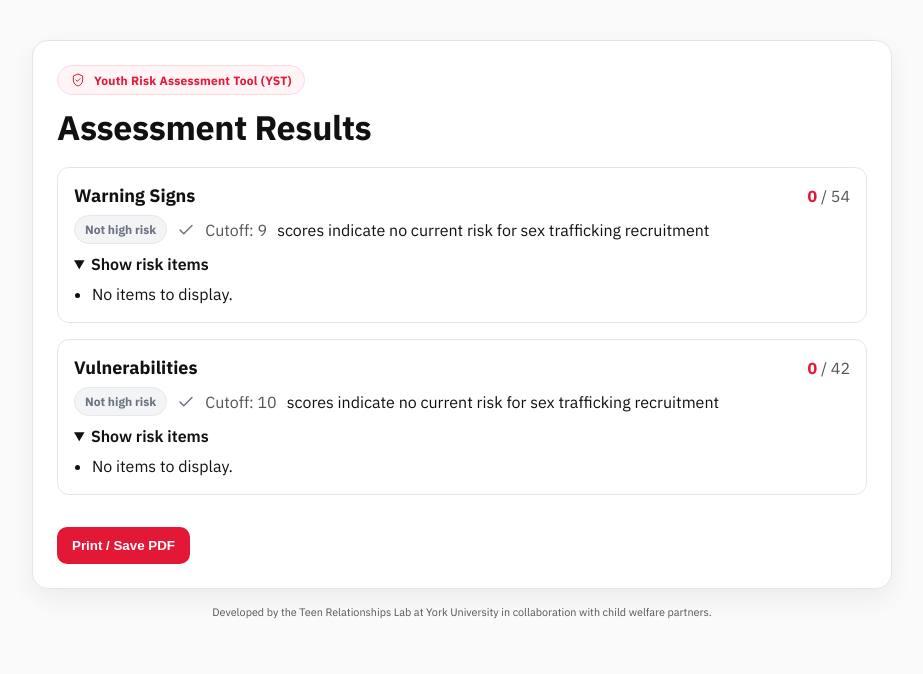
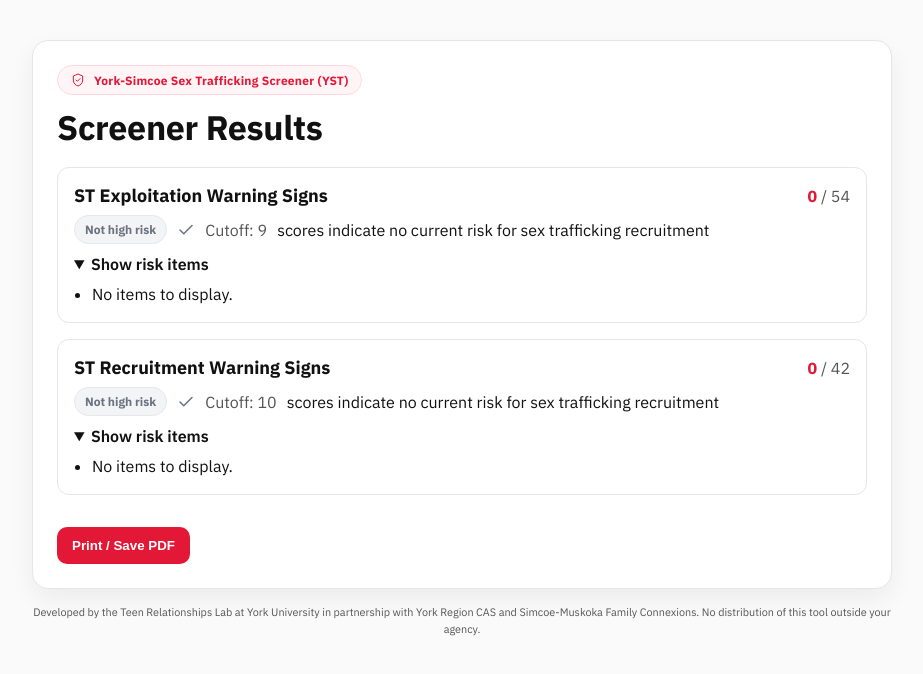
Before and after one commit to thiapranos/YST, a plain HTML site: page results.html in a window 1280 px wide. Shown: the whole page, without its empty margins (178-1101 px from the left). Drawn offline with Linux system fonts and the light colour scheme.

Commit message:
Update results.html

```diff
--- a/results.html
+++ b/results.html
@@ -3,7 +3,7 @@
 <head>
   <meta charset="UTF-8" />
   <meta name="viewport" content="width=device-width, initial-scale=1.0"/>
-  <title>Assessment Results</title>
+  <title>Screener Results</title>
   <link href="https://fonts.googleapis.com/css2?family=IBM+Plex+Sans:wght@400;500;600;700&display=swap" rel="stylesheet">
   <style>
     :root{
@@ -71,14 +71,14 @@
     <section class="hero">
       <div class="badge" aria-hidden="true">
         <svg width="16" height="16" viewBox="0 0 24 24" fill="none" xmlns="http://www.w3.org/2000/svg"><path d="M12 3l7 3v6c0 5-3.5 8-7 9-3.5-1-7-4-7-9V6l7-3z" stroke="currentColor" stroke-width="1.5" fill="none"></path><path d="M9 12l2 2 4-4" stroke="currentColor" stroke-width="1.5" fill="none" stroke-linecap="round" stroke-linejoin="round"></path></svg>
-        Youth Risk Assessment Tool (YST)
+        York-Simcoe Sex Trafficking Screener (YST)
       </div>
-      <h1>Assessment Results</h1>
+      <h1>Screener Results</h1>
 
       <div class="stack">
         <div class="card">
           <div class="head">
-            <h2 class="title">Warning Signs</h2>
+            <h2 class="title">ST Exploitation Warning Signs</h2>
             <div><span class="score" id="f1Score">0</span> <span class="max">/ <span id="f1Max">0</span></span></div>
           </div>
           <div class="riskline" id="f1RiskLine">
@@ -93,7 +93,7 @@
 
         <div class="card">
           <div class="head">
-            <h2 class="title">Vulnerabilities</h2>
+            <h2 class="title">ST Recruitment Warning Signs</h2>
             <div><span class="score" id="f2Score">0</span> <span class="max">/ <span id="f2Max">0</span></span></div>
           </div>
           <div class="riskline" id="f2RiskLine">
@@ -113,7 +113,7 @@
     </section>
 
     <footer>
-      <small>Developed by the Teen Relationships Lab at York University in collaboration with child welfare partners.</small>
+      <small>Developed by the Teen Relationships Lab at York University in partnership with York Region CAS and Simcoe-Muskoka Family Connexions. No distribution of this tool outside your agency.</small>
     </footer>
   </main>
 
```
